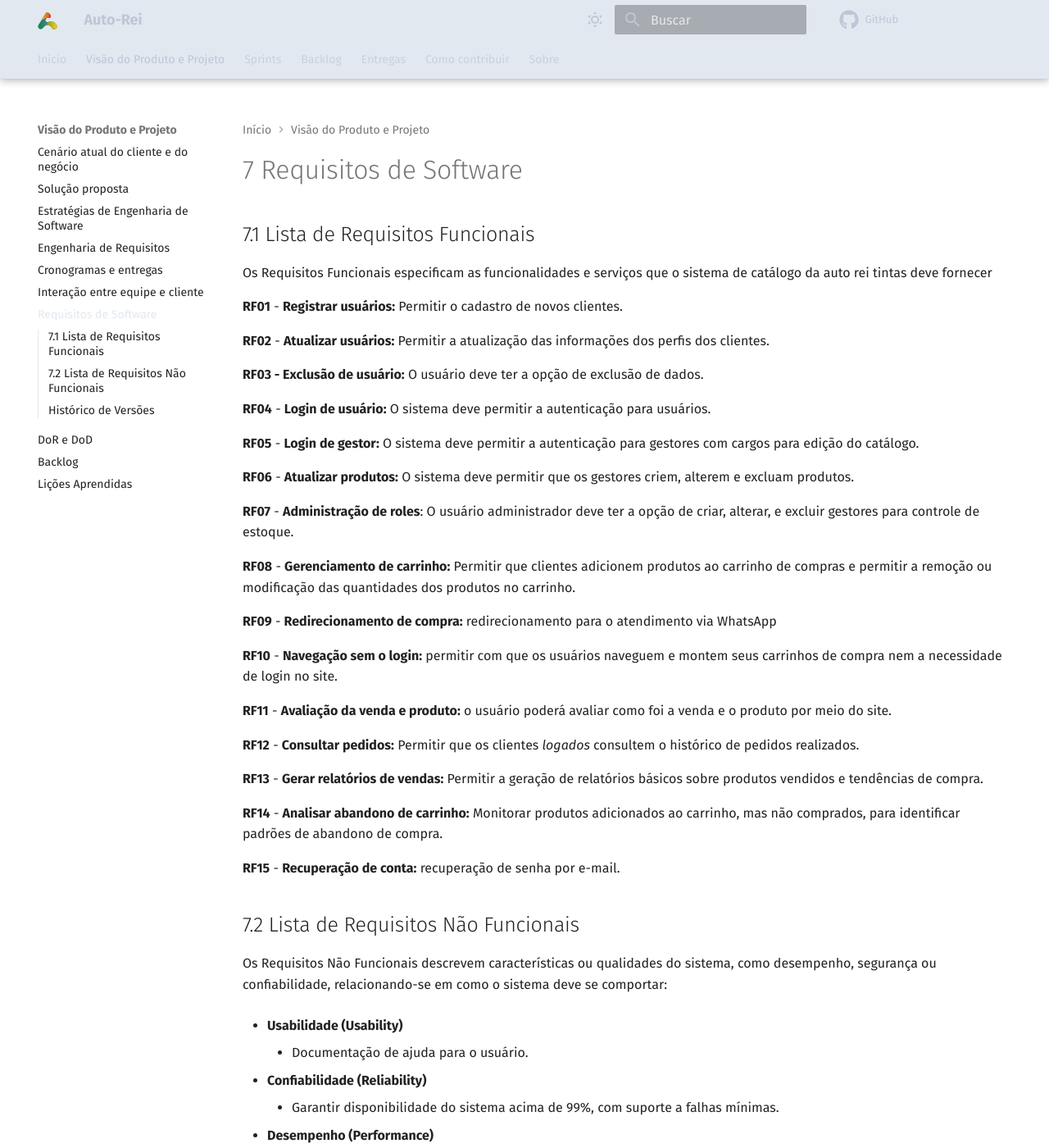
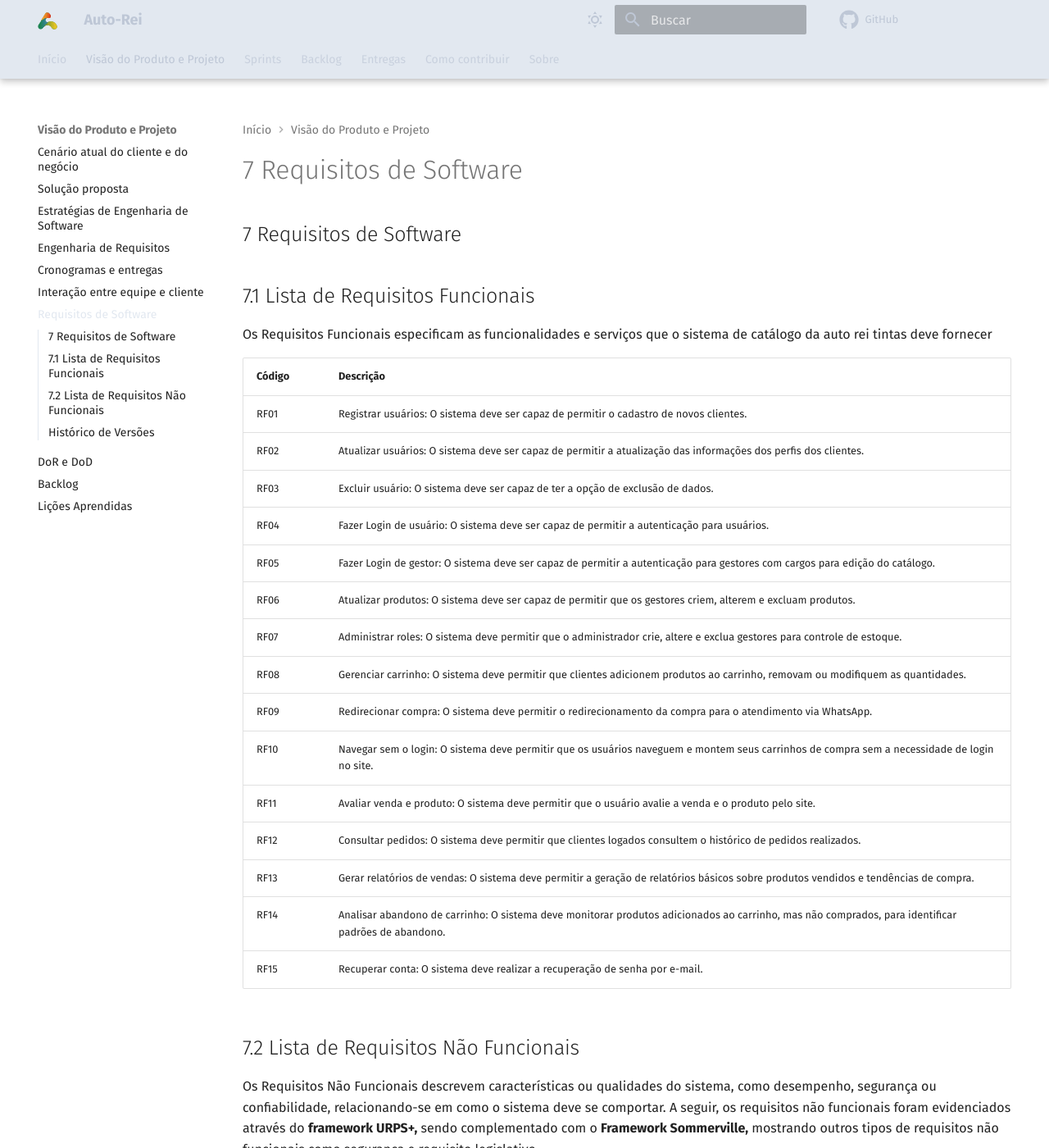
Before and after one commit to mdsreq-fga-unb/2024.2-T03-AutoReiTintas, an MkDocs documentation site: the page built from docs/auto-rei-tintas/docs/sections/product_vision/7_requirements.md, in a window 1280 px wide and 1400 px high. Shown: the whole window at 82% size. Built offline with MkDocs 1.6.1 and Material for MkDocs 9.7.7, drawn with Linux system fonts in a browser that asks for light colours; comment, search, counter and statistics services are not loaded; some of the changed text lies outside the part shown.

Commit message:
feat:requirements1.1

```diff
--- a/docs/auto-rei-tintas/docs/sections/product_vision/7_requirements.md
+++ b/docs/auto-rei-tintas/docs/sections/product_vision/7_requirements.md
@@ -1,85 +1,68 @@
 # 7 Requisitos de Software
+
+## 7 Requisitos de Software
 
 ## 7.1 Lista de Requisitos Funcionais
 
 Os Requisitos Funcionais especificam as funcionalidades e serviços que o sistema de catálogo da auto rei tintas deve fornecer
 
-**RF01** - **Registrar usuários:** Permitir o cadastro de novos clientes.
 
-**RF02** - **Atualizar usuários:** Permitir a atualização das informações dos perfis dos clientes.
 
-**RF03 - Exclusão de usuário:** O usuário deve ter a opção de exclusão de dados.
+| Código | Descrição |
+| ---| --- |
+| RF01 | Registrar usuários: O sistema deve ser capaz de permitir o cadastro de novos clientes. |
+| RF02 | Atualizar usuários: O sistema deve ser capaz de permitir a atualização das informações dos perfis dos clientes. |
+| RF03 | Excluir usuário: O sistema deve ser capaz de ter a opção de exclusão de dados. |
+| RF04 | Fazer Login de usuário: O sistema deve ser capaz de permitir a autenticação para usuários. |
+| RF05 | Fazer Login de gestor: O sistema deve ser capaz de permitir a autenticação para gestores com cargos para edição do catálogo. |
+| RF06 | Atualizar produtos: O sistema deve ser capaz de permitir que os gestores criem, alterem e excluam produtos. |
+| RF07 | Administrar roles: O sistema deve permitir que o administrador crie, altere e exclua gestores para controle de estoque. |
+| RF08 | Gerenciar carrinho: O sistema deve permitir que clientes adicionem produtos ao carrinho, removam ou modifiquem as quantidades. |
+| RF09 | Redirecionar compra: O sistema deve permitir o redirecionamento da compra para o atendimento via WhatsApp. |
+| RF10 | Navegar sem o login: O sistema deve permitir que os usuários naveguem e montem seus carrinhos de compra sem a necessidade de login no site. |
+| RF11 | Avaliar venda e produto: O sistema deve permitir que o usuário avalie a venda e o produto pelo site. |
+| RF12 | Consultar pedidos: O sistema deve permitir que clientes logados consultem o histórico de pedidos realizados. |
+| RF13 | Gerar relatórios de vendas: O sistema deve permitir a geração de relatórios básicos sobre produtos vendidos e tendências de compra. |
+| RF14 | Analisar abandono de carrinho: O sistema deve monitorar produtos adicionados ao carrinho, mas não comprados, para identificar padrões de abandono. |
+| RF15 | Recuperar conta: O sistema deve realizar a recuperação de senha por e-mail. |
 
-**RF04** - **Login de usuário:** O sistema deve permitir a autenticação para usuários.
 
-**RF05** - **Login de gestor:** O sistema deve permitir a autenticação para gestores com cargos para edição do catálogo.
-
-**RF06** - **Atualizar produtos:** O sistema deve permitir que os gestores criem, alterem e excluam produtos.
-
-**RF07** - **Administração de roles**: O usuário administrador deve ter a opção de criar, alterar, e excluir gestores para controle de estoque.
-
-**RF08** - **Gerenciamento de carrinho:** Permitir que clientes adicionem produtos ao carrinho de compras e permitir a remoção ou modificação das
-quantidades dos produtos no carrinho.
-
-**RF09** - **Redirecionamento de compra:** redirecionamento para o atendimento via WhatsApp
-
-**RF10** - **Navegação sem o login:** permitir com que os usuários naveguem e montem seus carrinhos de compra nem a necessidade de login no site.
-
-**RF11** - **Avaliação da venda e produto:** o usuário poderá avaliar como foi a venda e o produto por meio do site.
-
-**RF12** - **Consultar pedidos:** Permitir que os clientes _logados_ consultem o histórico de pedidos realizados.
-
-**RF13** - **Gerar relatórios de vendas:** Permitir a geração de relatórios básicos sobre produtos vendidos e tendências de compra.
-
-**RF14** - **Analisar abandono de carrinho:** Monitorar produtos adicionados ao carrinho, mas não comprados, para identificar padrões de abandono de compra.
-
-**RF15** - **Recuperação de conta:** recuperação de senha por e-mail.
 
 ## 7.2 Lista de Requisitos Não Funcionais
 
-Os Requisitos Não Funcionais descrevem características ou qualidades do sistema, como desempenho, segurança ou confiabilidade, relacionando-se em como o sistema deve se comportar:
+Os Requisitos Não Funcionais descrevem características ou qualidades do sistema, como desempenho, segurança ou confiabilidade, relacionando-se em como o sistema deve se comportar. A seguir, os requisitos não funcionais foram evidenciados através do **framework URPS+,** sendo complementado com o **Framework Sommerville,** mostrando outros tipos de requisitos não funcionais como segurança e requisito legislativo.
 
-- **Usabilidade (Usability)**
-    - Documentação de ajuda para o usuário.
 
-- **Confiabilidade (Reliability)**
-    - Garantir disponibilidade do sistema acima de 99%, com suporte a falhas mínimas.
 
-- **Desempenho (Performance)**
-    - Tempo médio de carregamento de página precisa ser de > 1 segundo e < 5 segundos.
+| Categoria | Código | Descrição |
+| ---| ---| --- |
+| **Usabilidade (Usability)** | RNF01 | Documentação de ajuda para o usuário. |
+| **Confiabilidade (Reliability)** | RNF02 | Garantir disponibilidade do sistema acima de 99%, com suporte a falhas mínimas. |
+| **Desempenho (Performance)** | RNF03 | Tempo médio de carregamento de página precisa ser de > 1 segundo e < 5 segundos. |
+| **Suportabilidade (Supportability)** | RNF04 | O sistema deve ser compatível com os principais navegadores web (Chrome, Firefox, Safari, Edge). |
+|  | RNF05 | O sistema deve conseguir funcionar em sistemas operacionais baseados em Linux e no Windows 10 e 11. |
+| **Restrições de Design** | RNF06 | Desenvolver código modular para facilitar futuras atualizações e manutenções. |
+| **Requisitos de Implementação** | RNF07 | Como front-end será utilizado React JS. |
+|  | RNF08 | Como back-end será utilizado Node JS. |
+|  | RNF09 | Como banco de dados, será utilizado PostgreSQL. |
+|  | RNF10 | Supabase como uma plataforma backend como serviço que utiliza PostgreSQL para fornecer autenticação, banco de dados e funções em tempo real. |
+|  | RNF11 | Realizar backups diários automáticos dos dados armazenados no PostgreSQL. |
+|  | RNF12 | Cobertura de testes de 99%. |
+| **Requisitos de Interface** | RNF13 | A interface deve seguir o manual de design da empresa Auto Rei Tintas (como cores, fontes de texto e padrões como um todo). |
+|  | RNF14 | As telas precisam ser responsivas tanto para dispositivos desktop quanto para mobile. |
+| **Requisitos Físicos** | RNF15 | Os dados de usuário e de gestor estarão armazenados no banco de dados PostgreSQL, com uma interface no Supabase. |
+| **Segurança\*** | RNF16 | Proteger informações sensíveis com criptografia e conformidade com LGPD. |
+| **Requisito Legislativo\*** | RNF17 | O usuário deve ter a opção de exclusão de dados, conforme a LGPD. |
 
-- **Suportabilidade (Supportability)**
-    - O sistema deve ser compatível com os principais navegadores web (Chrome, Firefox, Safari, Edge).
-    - O sistema deve conseguir ser capaz de funcionar em sistemas operacionais baseados em Linux e no Windows 10 e 11.
 
-- **Restrições de Design**
-    - Desenvolver código modular para facilitar futuras atualizações e manutenções.
 
-- **Requisitos de Implementação**
-    - Como front-end será utilizado React JS.
-    - Como back-end será utilizado Node JS.
-    - Como banco de dados, será utilizado PostgreSQL.
-    - Supabase como uma plataforma backend como serviço que utiliza PostgreSQL para fornecer autenticação, banco de dados e funções em tempo real.
-    - Realizar backups diários automáticos dos dados armazenados no PostgreSQL.
-    - Cobertura de testes de 99%.
+Obs: Os tópicos marcados com o \* não estão no URPS+
 
-- **Requisitos de Interface**
-    - A interface deve seguir o manual de design da empresa Auto Rei Tintas (como cores, fontes de texto e padrões como um todo).
-    - as telas precisam de ser responsivas tanto para dispositivos desktop quanto para mobile.
 
-- **Requisitos Físicos**
-    - Os dados de usuário e de gestor estarão armazenados no banco de dados postgres, com uma interface no supabase.
-
-- **Segurança** *
-    - Proteger informações sensíveis com criptografia e conformidade com LGPD.
-
-- **Requisito Legislativo** *
-    - O usuário deve ter a opção de exclusão de dados, conforme a LGPD.
-
-Obs: Os tópicos marcados com o * não está no framework
 
 ## Histórico de Versões
 
-| Versão | Data       | Descrição                                   | Autor(es)                                                                                                                                                                                                                                    | Revisor(es)                                                                                                                                                                                                                                  |
-| ------ | ---------- | ------------------------------------------- | -------------------------------------------------------------------------------------------------------------------------------------------------------------------------------------------------------------------------------------------- | -------------------------------------------------------------------------------------------------------------------------------------------------------------------------------------------------------------------------------------------- |
-| `1.0`  | 04/12/2024 | Criação do Documento | [Johan](https://github.com/johan-rocha), [Paulo Henrique](https://github.com/Nanashii76), [Mariana Letícia](https://github.com/Marianannn), [Mateus Cavalcante](https://github.com/mateuscavati) e [Diogo](https://github.com/Diogo-Barboza) | [Johan](https://github.com/johan-rocha), [Paulo Henrique](https://github.com/Nanashii76), [Mariana Letícia](https://github.com/Marianannn), [Mateus Cavalcante](https://github.com/mateuscavati) e [Diogo](https://github.com/Diogo-Barboza) |
+| Versão | Data | Descrição | Autor(es) | Revisor(es) |
+| ---| ---| ---| ---| --- |
+| `1.0` | 11/11/2024 | Criação do Documento | [Paulo Henrique](https://github.com/Nanashii76) | [Johan](https://github.com/johan-rocha), [Paulo Henrique](https://github.com/Nanashii76), [Mariana Letícia](https://github.com/Marianannn), [Mateus Cavalcante](https://github.com/mateuscavati) e [Diogo](https://github.com/Diogo-Barboza) |
+| `1.1` | 05/12/2024 | Atualização dos requisitos Não funcionais | [Johan](https://github.com/johan-rocha), [Paulo Henrique](https://github.com/Nanashii76), [Mariana Letícia](https://github.com/Marianannn) | [Johan](https://github.com/johan-rocha), [Paulo Henrique](https://github.com/Nanashii76), [Mariana Letícia](https://github.com/Marianannn) e [Diogo](https://github.com/Diogo-Barboza) |
```
